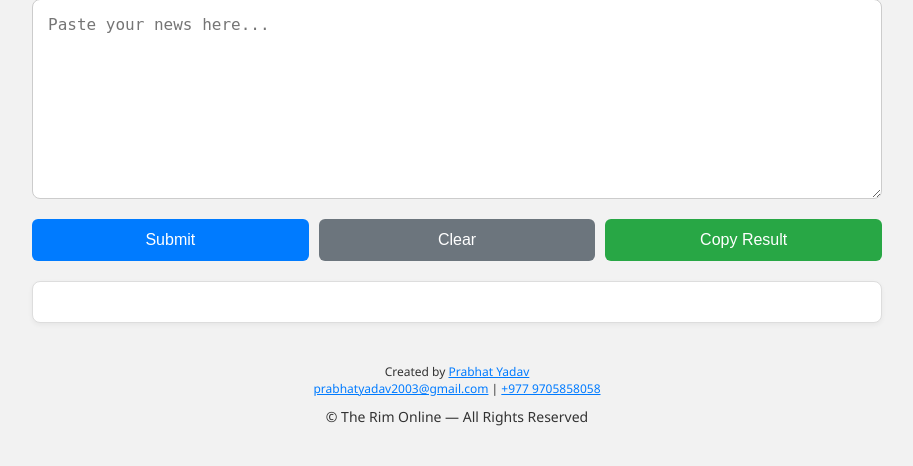
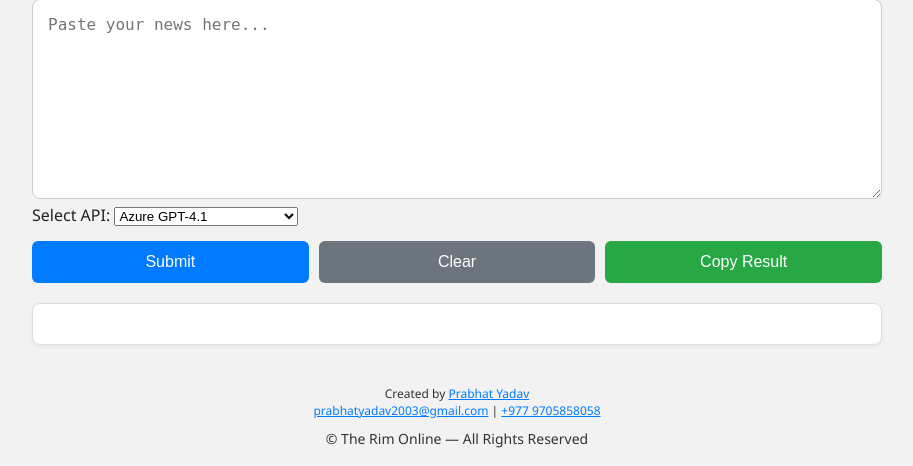
Before and after one commit to Erikoliva1/news-rewrite, a FastAPI app: page / in a window 1280 px wide. Shown: the part 183-649 px from the top of the page, without its empty margins (183-1096 px from the left). Run offline with FastAPI, Linux system fonts and the light colour scheme; parts of the project's set-up code (start-up, migrations or seed data) failed here and were passed over.

Commit message:
Update index.html

```diff
--- a/templates/index.html
+++ b/templates/index.html
@@ -5,11 +5,6 @@
   <meta name="viewport" content="width=device-width, initial-scale=1.0"/>
   <title>The Rim Online</title>
   <link rel="icon" href="https://i.ibb.co/BKqH689b/logo.png" type="image/png" />
-
-  <!-- Google AdSense Script -->
-  <script async src="https://pagead2.googlesyndication.com/pagead/js/adsbygoogle.js?client=ca-pub-9384759972494414"
-     crossorigin="anonymous"></script>
-
   <style>
     body {
       font-family: "Segoe UI", Tahoma, Geneva, Verdana, sans-serif;
@@ -36,13 +31,13 @@
       font-weight: bold;
       font-size: 1.2rem;
       margin-top: -5px;
-      margin-bottom: 20px; /* Adjusted margin for spacing */
+      margin-bottom: 20px;
       letter-spacing: 1px;
     }
 
     .header-datetime {
       text-align: center;
-      margin-top: 20px; /* Adjusted margin for spacing */
+      margin-top: 20px;
       margin-bottom: 10px;
       font-size: 15px;
       color: #444;
@@ -141,7 +136,7 @@
 
       .rim-online-text {
         font-size: 1rem;
-        margin-bottom: 20px; /* Adjusted margin for spacing */
+        margin-bottom: 20px;
       }
 
       .header-datetime {
@@ -204,6 +199,20 @@
 
   <textarea id="news" placeholder="Paste your news here..."></textarea>
 
+  <div>
+    <label for="api-select">Select API:</label>
+    <select id="api-select">
+      <option value="azure_gpt41">Azure GPT-4.1</option>
+      <option value="azure_gpt41_nano">Azure GPT-4.1 Nano</option>
+      <option value="openrouter_gpt41_nano">OpenRouter GPT-4.1 Nano</option>
+      <option value="openrouter_deepseek">OpenRouter DeepSeek</option>
+      <option value="azure_gpt41_mini">Azure GPT-4.1 Mini</option>
+      <option value="azure_grok">Azure Grok</option>
+      <option value="openrouter_gpt35">OpenRouter GPT-3.5</option>
+      <option value="openrouter_gemma">OpenRouter Gemma</option>
+    </select>
+  </div>
+
   <div class="button-group">
     <button class="submit-btn" onclick="rewriteNews()">Submit</button>
     <button class="clear-btn" onclick="clearFields()">Clear</button>
@@ -224,6 +233,7 @@
   <script>
     async function rewriteNews() {
       const news = document.getElementById("news").value.trim();
+      const api = document.getElementById("api-select").value;
       const resultBox = document.getElementById("resultBox");
 
       if (!news) {
@@ -239,16 +249,24 @@
           headers: {
             "Content-Type": "application/json"
           },
-          body: JSON.stringify({ news })
+          body: JSON.stringify({ news, api })
         });
 
-        const data = await response.json();
-
-        if (data.rewritten_news) {
-          const formattedNews = data.rewritten_news.replaceAll("[PARAGRAPH_BREAK]", "\n");
-          resultBox.innerHTML = `<strong>Result:</strong>\n\n${formattedNews}`;
+        if (response.ok) {
+          const data = await response.json();
+          if (data.rewritten_news) {
+            const formattedNews = data.rewritten_news.replace(/\[PARAGRAPH_BREAK\]/g, "\n");
+            resultBox.innerHTML = `<strong>Result:</strong>\n\n${formattedNews}`;
+          } else {
+            resultBox.innerHTML = `<span style='color:red;'>Error: ${data.error || 'Unknown error occurred'}</span>`;
+          }
         } else {
-          resultBox.innerHTML = `<span style='color:red;'>Error: ${data.error}</span>`;
+          const errorData = await response.json();
+          if (response.status === 429) {
+            resultBox.innerHTML = `<span style='color:orange;'><strong>Rate Limit:</strong> ${errorData.detail}</span>`;
+          } else {
+            resultBox.innerHTML = `<span style='color:red;'><strong>Error:</strong> ${errorData.detail || 'Unknown error occurred'}</span>`;
+          }
         }
       } catch (err) {
         console.error(err);
```
